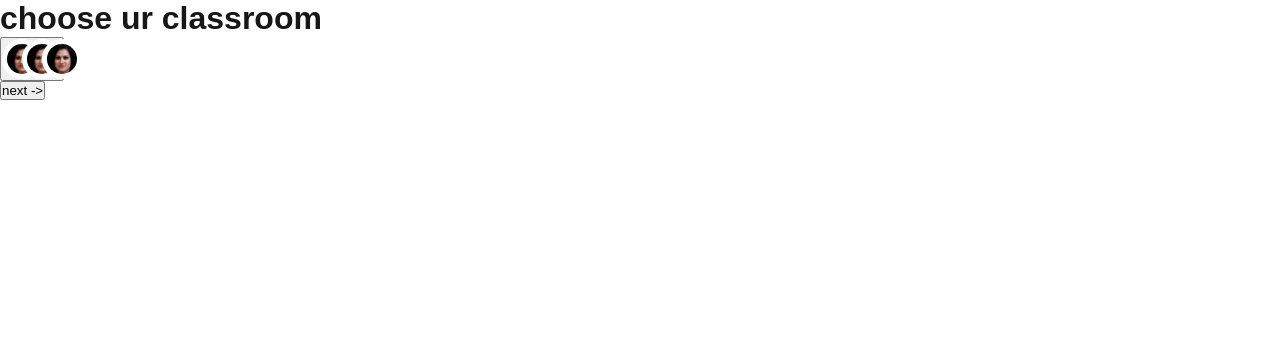
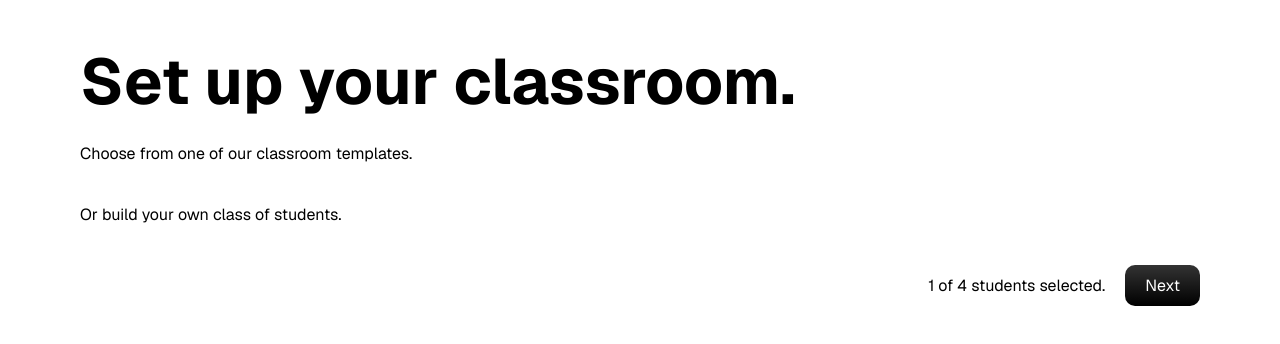
Before and after one commit to jasmine-dragons/engaged, a Next.js app in the folder client/: page /setup in a window 1280 px wide. Shown: the top 344 px of the page. Built offline with nearby package versions, Linux system fonts and the light colour scheme.

Commit message:
basic layout/styling of frontend

```diff
--- a/client/src/app/globals.css
+++ b/client/src/app/globals.css
@@ -1,42 +1,17 @@
-:root {
-  --background: #ffffff;
-  --foreground: #171717;
-}
-
-@media (prefers-color-scheme: dark) {
-  :root {
-    --background: #0a0a0a;
-    --foreground: #ededed;
-  }
+* {
+  box-sizing: border-box;
+  padding: 0;
+  margin: 0;
 }
 
 html,
 body {
   max-width: 100vw;
   overflow-x: hidden;
-}
-
-body {
-  color: var(--foreground);
-  background: var(--background);
-  font-family: Arial, Helvetica, sans-serif;
-  -webkit-font-smoothing: antialiased;
-  -moz-osx-font-smoothing: grayscale;
-}
-
-* {
-  box-sizing: border-box;
-  padding: 0;
-  margin: 0;
+  height: 100%;
 }
 
 a {
   color: inherit;
   text-decoration: none;
 }
-
-@media (prefers-color-scheme: dark) {
-  html {
-    color-scheme: dark;
-  }
-}
--- a/client/src/app/layout.tsx
+++ b/client/src/app/layout.tsx
@@ -1,20 +1,14 @@
 import type { Metadata } from "next";
-import { Geist, Geist_Mono } from "next/font/google";
+import { Geist } from "next/font/google";
 import "./globals.css";
 
-const geistSans = Geist({
-  variable: "--font-geist-sans",
-  subsets: ["latin"],
-});
-
-const geistMono = Geist_Mono({
-  variable: "--font-geist-mono",
+const inter = Geist({
   subsets: ["latin"],
 });
 
 export const metadata: Metadata = {
-  title: "Create Next App",
-  description: "Generated by create next app",
+  title: "Teacher Teacher",
+  description: "Made with 🌲 for TreeHacks 2025 🥰",
 };
 
 export default function RootLayout({
@@ -24,9 +18,7 @@ export default function RootLayout({
 }>) {
   return (
     <html lang="en">
-      <body className={`${geistSans.variable} ${geistMono.variable}`}>
-        {children}
-      </body>
+      <body className={inter.className}>{children}</body>
     </html>
   );
 }
--- a/client/src/app/setup/page.module.css
+++ b/client/src/app/setup/page.module.css
@@ -1,10 +1,31 @@
-.src {
-  border-radius: 50%;
-  margin-right: -20px;
-  border: 5px solid white;
+.container {
+  padding: 40px;
+  display: flex;
+  flex-direction: column;
+  gap: 20px;
+  margin: 0 auto;
+  max-width: 1200px;
 }
 
-.children {
+.heading {
+  font-size: 64px;
+}
+
+.bottom {
   display: flex;
-  flex-direction: row-reverse;
+  justify-content: flex-end;
+  gap: 20px;
+  align-items: center;
 }
+
+.button {
+  border: 0;
+  background: none;
+  font: inherit;
+  padding: 10px 20px;
+  background-color: black;
+  background-image: linear-gradient(to bottom, #333, black);
+  color: white;
+  border-radius: 10px;
+  cursor: pointer;
+}
--- a/client/src/app/setup/page.tsx
+++ b/client/src/app/setup/page.tsx
@@ -1,37 +1,21 @@
 import Image from "next/image";
 import childImage from "@/../public/DEMO_CHILD.jpg";
-import child from "./page.module.css";
+import styles from "./page.module.css";
 
 export default function Setup() {
   return (
-    <form>
-      <h1>choose ur classroom</h1>
-      <div>
-        <button className={child.children}>
-          <Image
-            className={child.src}
-            width={40}
-            height={40}
-            src={childImage}
-            alt="child"
-          />
-          <Image
-            className={child.src}
-            width={40}
-            height={40}
-            src={childImage}
-            alt="child"
-          />
-          <Image
-            className={child.src}
-            width={40}
-            height={40}
-            src={childImage}
-            alt="child"
-          />
+    <div className={styles.container}>
+      <h1 className={styles.heading}>Set up your classroom.</h1>
+      <p>Choose from one of our classroom templates.</p>
+      <div></div>
+      <p>Or build your own class of students.</p>
+      <div></div>
+      <div className={styles.bottom}>
+        <p>1 of 4 students selected.</p>
+        <button className={styles.button} type="button">
+          Next
         </button>
       </div>
-      <button type="submit">next -&gt;</button>
-    </form>
+    </div>
   );
 }
```
